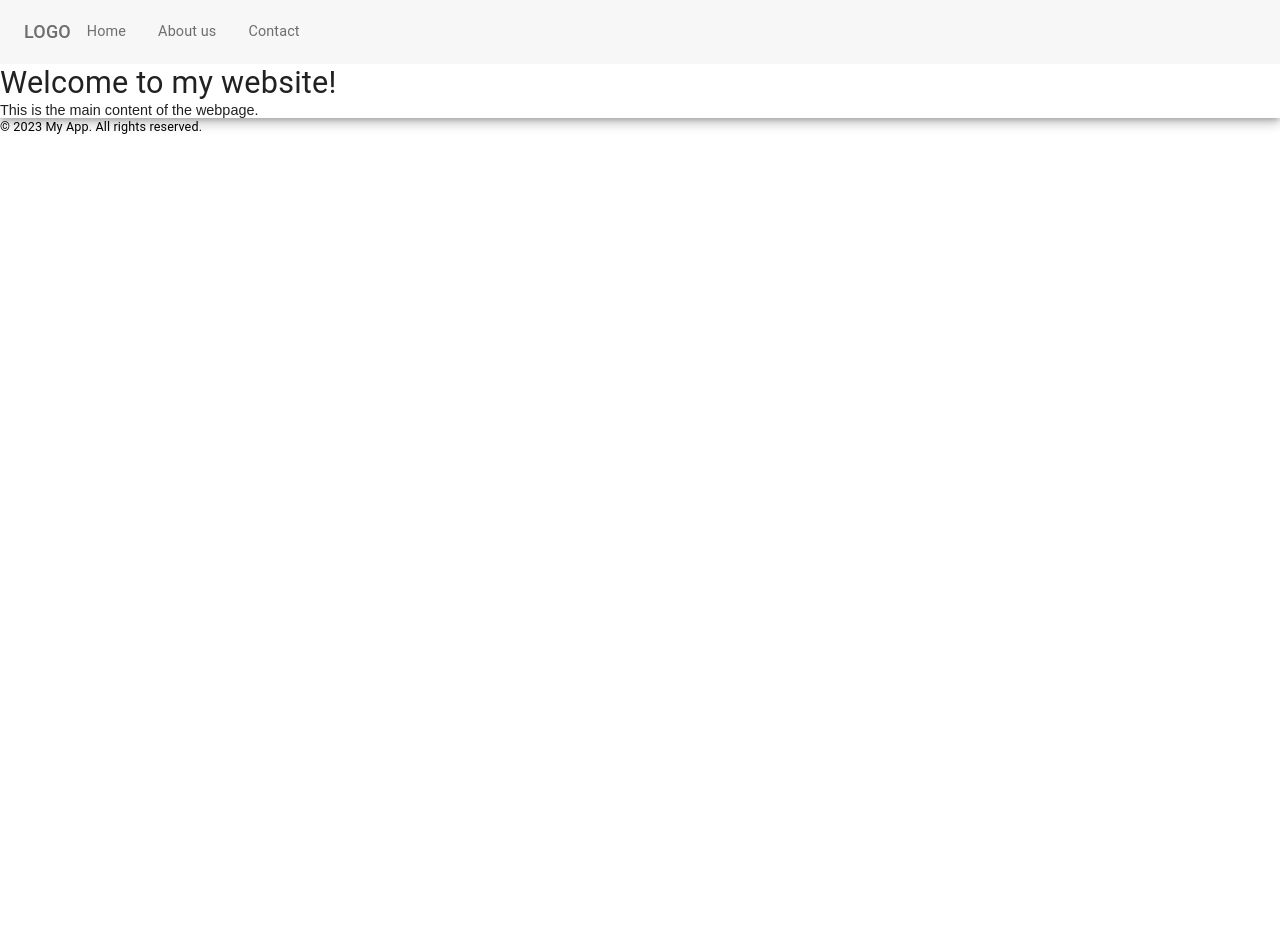
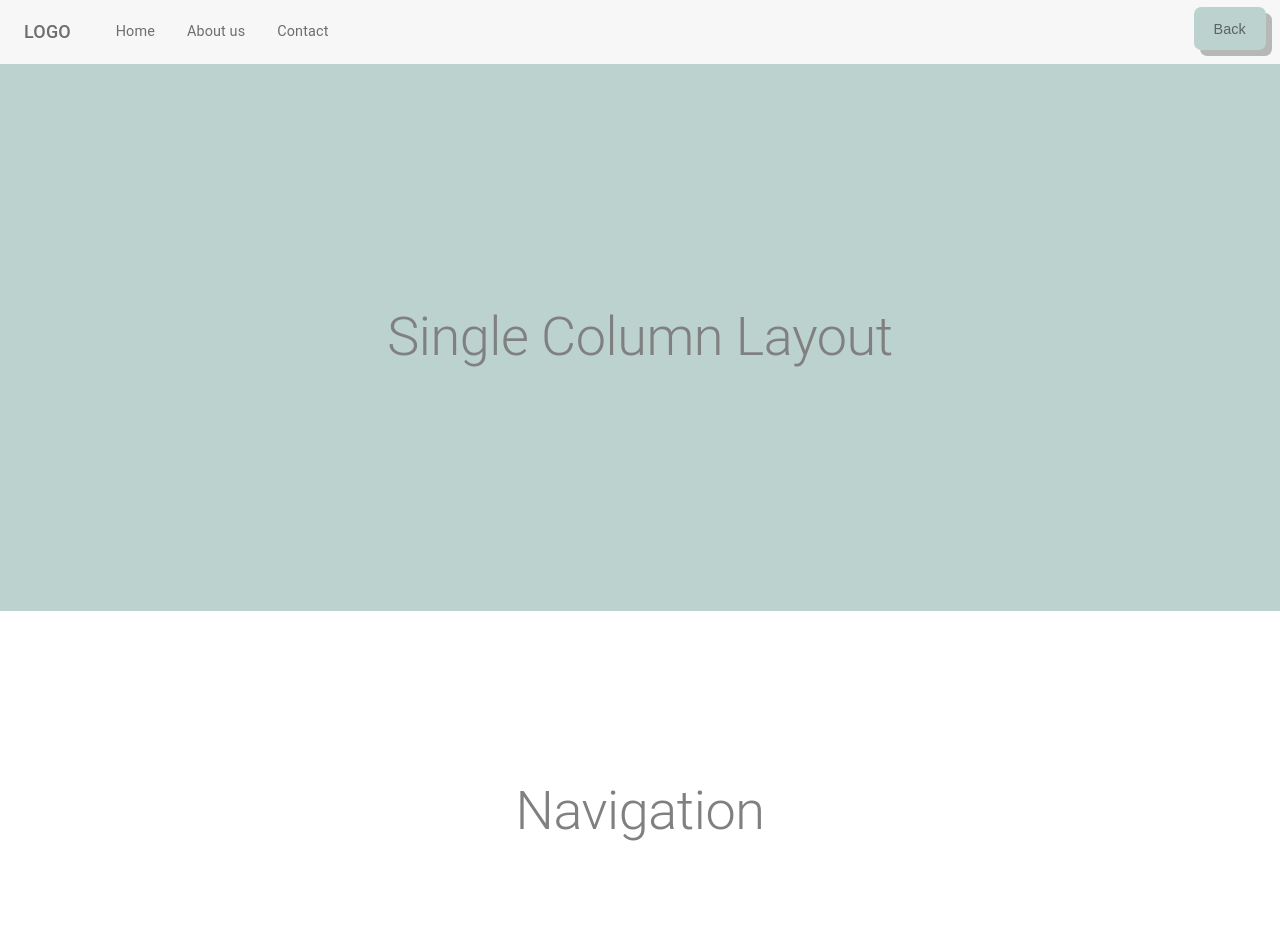
Before and after one commit to makiyo-ronkko/makiyo-app, a React (Create React App) app: page /project in a window 1280 px wide. Shown: the top 952 px of the page. Before the commit the page ends 800 px from the top, so only its background shows below. Built offline with nearby package versions, Linux system fonts and the light colour scheme.

Commit message:
develop: refactor: update mui components

```diff
--- a/src/components/Main/Skills.tsx
+++ b/src/components/Main/Skills.tsx
@@ -36,7 +36,7 @@ export const Skills = () => {
 					<Link to={'project'} className={Styles.link}>
 						<div className={`${Styles.project}`}>
 							<button className={Styles.projectButton}>
-								<b className={Styles.text}>Project 1</b>
+								<b className={Styles.text}>Single Column Layout</b>
 							</button>
 						</div>
 					</Link>
--- a/src/components/Project2/Header.tsx
+++ b/src/components/Project2/Header.tsx
@@ -1,37 +1,22 @@
-import React, { useState } from 'react';
-import {
-	Grid,
-	AppBar,
-	Toolbar,
-	Typography,
-	Container,
-	Menu,
-	MenuItem,
-	Box,
-} from '@mui/material';
+import React from 'react';
+import { Grid, AppBar, Toolbar, Typography, MenuItem } from '@mui/material';
 import Styles from './SingleColumnLayout.module.css';
 
 const pages = ['Home', 'About us', 'Contact'];
 
 export const Header = () => {
-	const [anchorEl, setAnchorEl] = useState<null | HTMLElement>(null);
-	const open = Boolean(anchorEl);
-	const handleClick = (event: React.MouseEvent<HTMLElement>) => {
-		setAnchorEl(event.currentTarget);
-	};
-	const handleClose = () => {
-		setAnchorEl(null);
-	};
 	return (
 		<Grid item>
 			<AppBar position='static'>
 				<Toolbar className={Styles.backgroundColor}>
-					<Typography variant='h6'>LOGO</Typography>
+					<Typography variant='h6' paddingRight='2rem'>
+						LOGO
+					</Typography>
 					{pages.map((page) => (
 						<MenuItem
-							onClick={handleClose}
+							onClick={() => console.log()}
 							key={page}
-							style={{ whiteSpace: 'normal' }}
+							className={Styles.menuItem}
 						>
 							<Typography textAlign='center'>{page}</Typography>
 						</MenuItem>
--- a/src/components/Project2/SingleColumnLayout.module.css
+++ b/src/components/Project2/SingleColumnLayout.module.css
@@ -2,3 +2,42 @@
 	background-color: var(--color-default);
 	color: var(--color-mud);
 }
+
+.menuItem {
+	white-space: normal;
+}
+
+.mainWrapper {
+	height: 100vh;
+}
+
+.main {
+	background-color: var(--color-forest-dark);
+}
+
+.button {
+	position: absolute;
+	right: 0;
+	top: 0;
+	z-index: 10;
+}
+
+.backButton {
+	height: 3rem;
+	width: 5rem;
+	border-radius: 0.5rem;
+	background-color: var(--color-forest-dark);
+	display: flex;
+	align-items: center;
+	justify-content: center;
+	text-decoration: none;
+	color: var(--color-mud);
+	margin: 0.5rem 1rem;
+	box-shadow: 6px 6px 0px 0px var(--color-cloud);
+}
+
+@media only screen and (min-width: 1600px) {
+	.main {
+		height: 56rem;
+	}
+}
--- a/src/components/Project2/index.tsx
+++ b/src/components/Project2/index.tsx
@@ -1,63 +1,69 @@
-import React from 'react';
-import {
-	Grid,
-	AppBar,
-	Toolbar,
-	Typography,
-	Container,
-	Menu,
-	Paper,
-} from '@mui/material';
-import Styles from './SingleColumnLayout.module';
+import React, { useEffect } from 'react';
+import { Grid, Typography, Paper, Divider, Box } from '@mui/material';
+import Styles from './SingleColumnLayout.module.css';
 import { Header } from './Header.tsx';
+import { Link, useLocation } from 'react-router-dom';
+
+export const ScrollToTop = () => {
+	const { pathname } = useLocation();
+
+	useEffect(() => {
+		window.scrollTo(0, 0);
+	}, [pathname]);
+
+	return null;
+};
 
 export const SingleColumnLayout = () => {
 	return (
-		<Grid
-			container
-			direction='column'
-			component='main'
-			sx={{ height: '100vh' }}
-		>
-			{/* Header */}
-			<Grid item>
-				<Header />
-			</Grid>
-
-			{/* Global Navigation */}
-			<Grid item>
-				<nav>{/* Add your global navigation links or components here */}</nav>
-			</Grid>
-
-			{/* Main Content */}
-			<Grid
-				item
-				// xs={12} sm={8} md={5}
-				component={Paper}
-				elevation={6}
-				square
-			>
-				<main>
-					{/* Add your main content here */}
-					<Typography variant='h4'>Welcome to my website!</Typography>
-					<p>This is the main content of the webpage.</p>
+		<div className={Styles.mainWrapper}>
+			<ScrollToTop />
+			<div className={Styles.button}>
+				<Link to={'/'} className={Styles.backButton}>
+					Back
+				</Link>
+			</div>
+			<Header />
+			<Grid item md={8} component={Paper} elevation={0}>
+				<main className={Styles.main}>
+					<Box
+						display='flex'
+						justifyContent='center'
+						alignItems='center'
+						height='100%'
+						minHeight='38rem'
+						padding='0 2rem'
+					>
+						<Typography variant='h2' color='grey' textAlign='center'>
+							Single Column Layout
+						</Typography>
+					</Box>
 				</main>
 			</Grid>
-
-			{/* Local Navigation */}
 			<Grid item>
-				<nav>{/* Add your local navigation links or components here */}</nav>
+				<nav>
+					<Box
+						display='flex'
+						justifyContent='center'
+						alignItems='center'
+						height='100%'
+						minHeight='400px'
+						padding='0 2rem'
+					>
+						<Typography variant='h2' color='grey' textAlign='center'>
+							Navigation
+						</Typography>
+					</Box>
+				</nav>
 			</Grid>
-
-			{/* Footer */}
+			<Divider />
 			<Grid item>
 				<footer>
-					{/* Add your footer content here */}
-					<Typography variant='body2'>
+					<Typography variant='body2' padding='2rem' textAlign='center'>
 						© {new Date().getFullYear()} My App. All rights reserved.
 					</Typography>
 				</footer>
 			</Grid>
-		</Grid>
+		</div>
 	);
 };
--- a/src/themes.ts
+++ b/src/themes.ts
@@ -2,8 +2,8 @@ import { createTheme } from '@mui/material/styles';
 
 export const appTheme = createTheme({
 	palette: {
-		// primary: { main: '#b3d6ff' },
-		// secondary: { main: '#f78094' },
+		primary: { main: '#b3d6ff' },
+		secondary: { main: '#f78094' },
 		mode: 'dark',
 	},
 	typography: {
```
